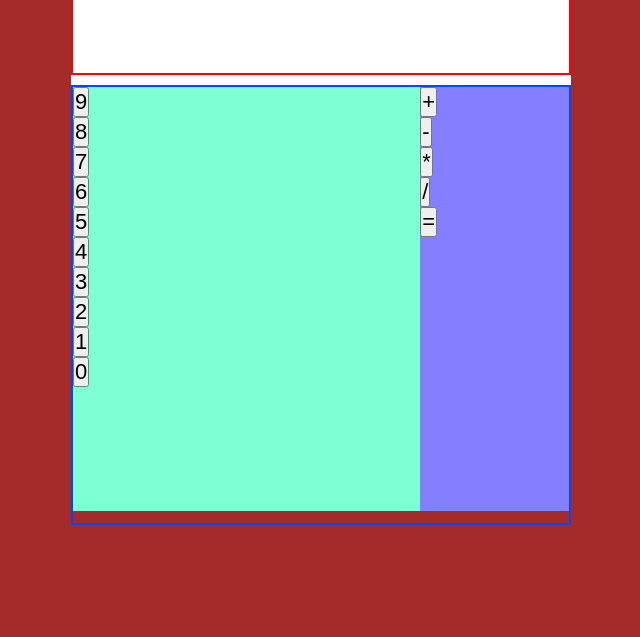
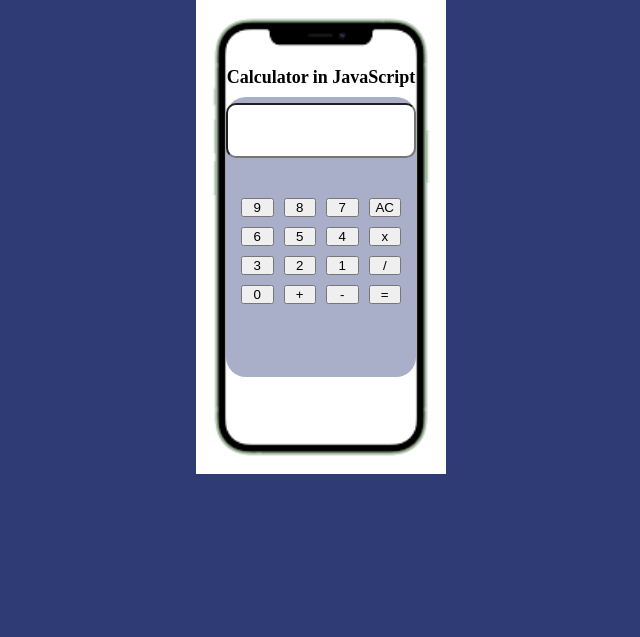
Before and after one commit to nitinsheoran88/calculator-javascript, a plain HTML site: page index.html in a window 1280 px wide. Shown: the part 163-800 px from the top of the page, without its empty margins (319-959 px from the left). Drawn offline with Linux system fonts and the light colour scheme.

Commit message:
project updated

```diff
--- a/index.html
+++ b/index.html
@@ -1,38 +1,43 @@
 <!DOCTYPE html>
 <html lang="en">
+
 <head>
     <meta charset="UTF-8">
     <meta name="viewport" content="width=device-width, initial-scale=1.0">
     <title>Calculator</title>
     <link rel="stylesheet" href="styles.css">
 </head>
+
 <body>
 
     <div class="container">
         <h1>Calculator in JavaScript</h1>
-        <div class="box1"></div>
+        <div class="box1">
+            <input type="text" />
+        </div>
         <div class="box2">
-            <div class="numbers">
 
-                <button>9</button>
-                <button>8</button>
-                <button>7</button>
 
-                <button>6</button>
-                <button>5</button>
-                <button>4</button>
-                <button>3</button>
-                <button>2</button>
-                <button>1</button>
-                <button>0</button>
-            </div>
-            <div class="symbols">
-                <button>+</button>
-                <button>-</button>
-                <button>*</button>
-                <button>/</button>
-                <button>=</button>
-            </div>
+            <button onclick="addInput('9')">9</button>
+            <button onclick="addInput('8')">8</button>
+            <button onclick="addInput('7')">7</button>
+            <button onclick="allClear()">AC</button>
+            <button onclick="addInput('6')">6</button>
+            <button onclick="addInput('5')">5</button>
+            <button onclick="addInput('4')">4</button>
+            <button onclick="addInput('*')">x</button>
+            <button onclick="addInput('3')">3</button>
+            <button onclick="addInput('2')">2</button>
+            <button onclick="addInput('1')">1</button>
+            <button onclick="addInput('/')">/</button>
+            <button onclick="addInput('0')">0</button>
+            <button onclick="addInput('+')">+</button>
+            <button onclick="addInput('-')">-</button>
+            <button onclick="showResult()">=</button>
+
+
+
+
         </div>
 
     </div>
@@ -40,4 +45,5 @@
 
     <script src="script.js"></script>
 </body>
+
 </html>
--- a/script.js
+++ b/script.js
@@ -1 +1,17 @@
 console.log('js file is working........')
+
+let result = document.querySelector('.box1 input')
+
+function addInput(Value){
+    result.value += Value
+}
+function allClear(){
+    result.value = ''
+}
+function showResult(){
+    try{
+        result.value = eval(result.value)
+    }catch(error){
+        result.value = 'Error'
+    }
+}
--- a/styles.css
+++ b/styles.css
@@ -4,16 +4,22 @@
     box-sizing: border-box;
 }
 body{
-    background-color: brown;
+    background-color: rgb(46, 59, 117);
     display: flex;
     justify-content: center;
     align-items: center;
     height: 100vh;
+    background-image: url('img-iphoneframe.png');
+    background-repeat: no-repeat;
+    background-size: 250px;
+    background-position: center;
+    text-align: center;
+    color: black;
 }
 .container{
-    width: 500px;
-    height: 500px;
-    background-color: white;
+    width: 190px;
+    height: 280px;
+    background-color: rgb(169, 175, 201);
     border-radius: 20px;
     text-align: center;
 
@@ -21,45 +27,31 @@ body{
 .container h1{
     width: 100%;
 
-   margin-top: -50px;
-   color: white;
-   font-size: 42px;
+   margin-top: -30px;
+   /* color: white; */
+   font-size: 18px;
+
+}
+
+.box2{
+    width: 100%;
+    margin-top: 20px;
+    display: grid;
+    grid-template-columns: repeat(4, 1fr);
+    grid-gap: 10px;
+    padding: 15px;
+
 }
 .box1{
     width: 100%;
-    height:80px ;
-    border: 2px solid red ;
-    margin-top: 10px;
+    height: 60px;
+    margin-top: 15px;
 }
-.box2{
+
+.box1 input{
     width: 100%;
-    height:55vh ;
-    border: 2px solid rgb(0, 72, 255) ;
-    margin-top: 10px;
-}
-.numbers{
-    width: 70%;
-    height: 53vh;
-    float: left;
-    background-color: aquamarine;
-}
-.numbers button{
-    font-size: 22px;
-    display: flex;
-    justify-content: center;
-    align-items: flex-start;
-}
-.symbols{
-    width: 30%;
-    height: 53vh;
-    float: left;
-    background-color: rgb(131, 127, 255);
+    padding: 18px;
+    padding: 18px;
+    border-radius:10px ;
 
 }
-.symbols button{
-    display: flex;
-    justify-content: center;
-    align-items: flex-start;
-
-    font-size: 22px;
-}
```
Also changed, not shown: img-iphoneframe.png (added).
